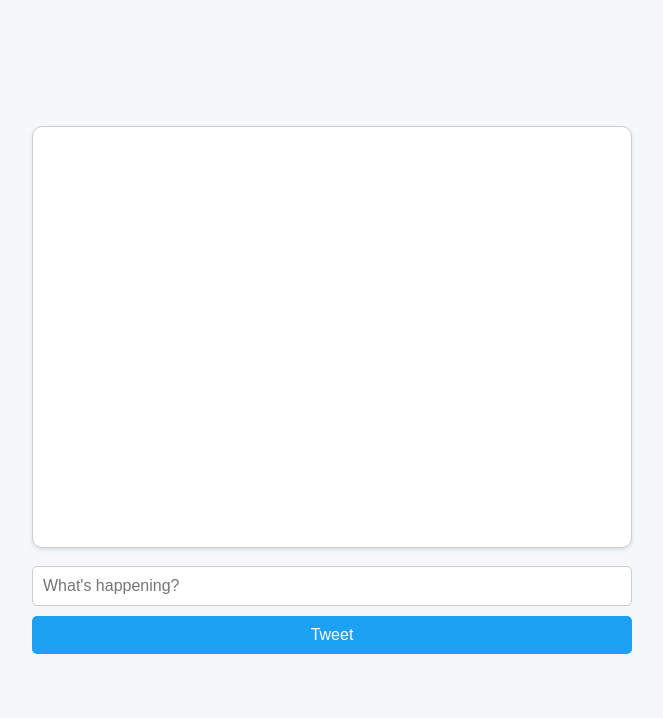
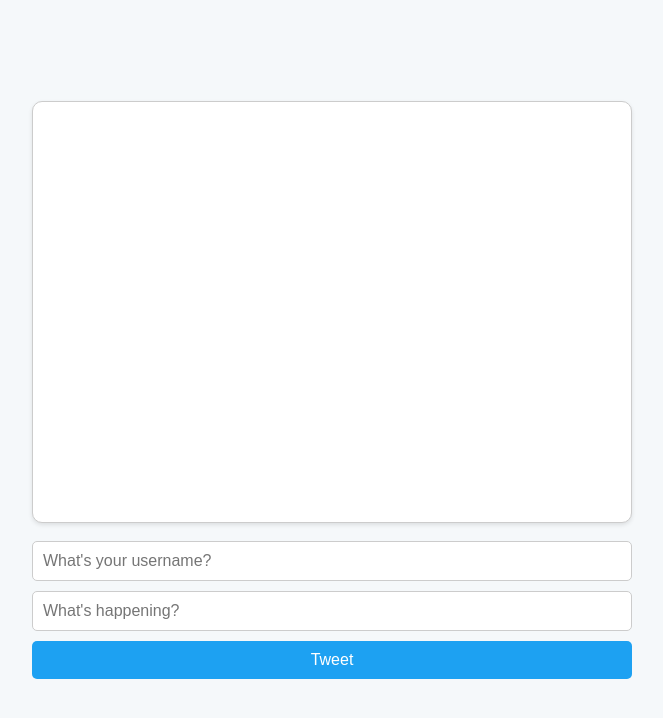
Before and after one commit to AngeloSingh/TrainOfThought, a Django app: page / in a window 1280 px wide. Shown: the top 718 px of the page, without its empty margins (308-971 px from the left). Run offline with Django 5.2, Linux system fonts and the light colour scheme.

Commit message:
file: added username

```diff
--- a/TrainOfThought/TrainOfThought/templates/TrainOfThought/index.html
+++ b/TrainOfThought/TrainOfThought/templates/TrainOfThought/index.html
@@ -69,6 +69,11 @@
             color: #14171a;
         }
 
+        .post .username {
+            font-size: 14px;
+            color: #14171a;
+        }
+
         .post .timestamp {
             font-size: 12px;
             color: #657786;
@@ -84,6 +89,7 @@
             <!-- Posts will be added here -->
         </div><br />
         <form class="new-post-form" id="newPostForm">
+            <input type="text" id="postUsername" placeholder="What's your username?" required>
             <input type="text" id="postContent" placeholder="What's happening?" required>
             <button type="submit">Tweet</button>
         </form>
@@ -93,11 +99,17 @@
         const feed = document.getElementById('feed');
         const newPostForm = document.getElementById('newPostForm');
         const postContentInput = document.getElementById('postContent');
+        const PostUsernameInput = document.getElementById('postUsername');
 
         // Function to create a new post element
-        function createPost(content) {
+        function createPost(username, content) {
             const postDiv = document.createElement('div');
             postDiv.classList.add('post');
+
+            const userDiv = document.createElement('div');
+            userDiv.classList.add('username');
+            userDiv.textContent = username;
+            userDiv.style.fontWeight = 'bold';
 
             const contentDiv = document.createElement('div');
             contentDiv.classList.add('content');
@@ -108,6 +120,7 @@
             const currentDate = new Date();
             timestampDiv.textContent = `Posted on ${currentDate.toLocaleString()}`;
 
+            postDiv.appendChild(userDiv);
             postDiv.appendChild(contentDiv);
             postDiv.appendChild(timestampDiv);
 
@@ -118,13 +131,15 @@
         newPostForm.addEventListener('submit', function (e) {
             e.preventDefault();
             const content = postContentInput.value.trim();
+            const user_content = PostUsernameInput.value.trim();
 
-            if (content !== '') {
-                const newPost = createPost(content);
+            if (content !== '' && user_content!=='') {
+                const newPost = createPost(user_content, content);
                 // Add new post to the top of the feed
                 feed.prepend(newPost);
                 // Clear input field
                 postContentInput.value = '';
+                PostUsernameInput.value = '';
             }
         });
     </script>
```
